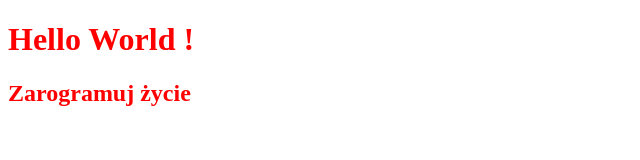
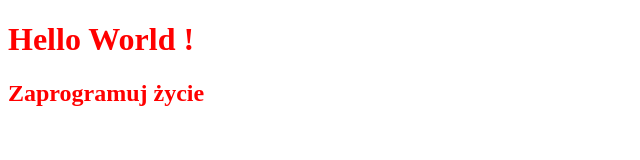
Before and after one commit to jerzyk2007/testing-repository-gh, a plain HTML site: page index.html in a window 1280 px wide. Shown: the full height of the page, 0-640 px from the left. Drawn offline with Linux system fonts and the light colour scheme.

Commit message:
Chnaged h2

```diff
--- a/index.html
+++ b/index.html
@@ -11,7 +11,7 @@
 <body>
     <div class="container" style="color:red">
         <h1>Hello World !</h1>
-        <h2>Zarogramuj życie</h2>
+        <h2>Zaprogramuj życie</h2>
     </div>
 </body>
 
```
